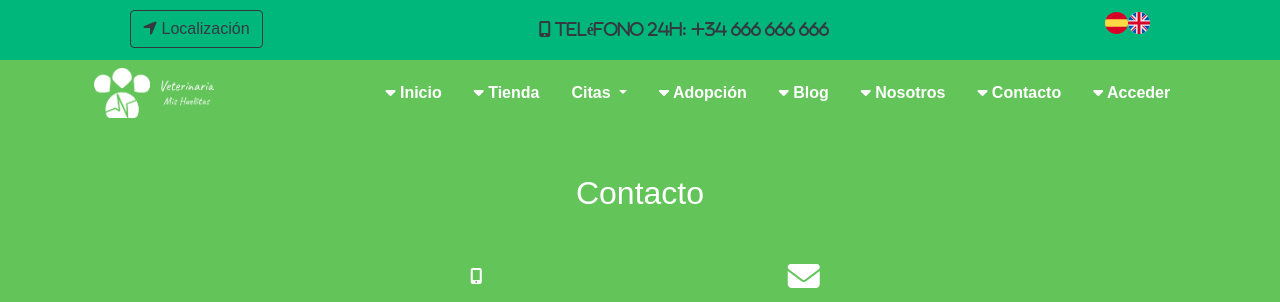
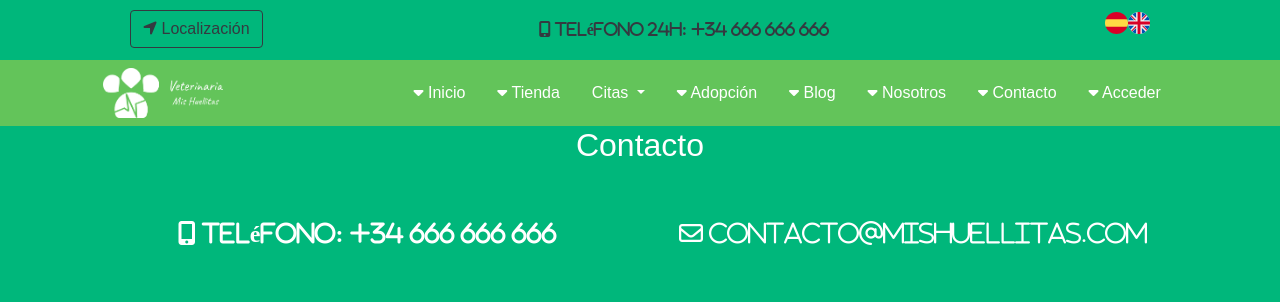
Before and after one commit to manu-lopez/web_veterinaria, a PHP site: page /contacto.php in a window 1280 px wide. Shown: the top 302 px of the page. Run offline with PHP 8.4, Linux system fonts and the light colour scheme; some libraries are stand-ins or nearby versions; some web fonts are replaced.

Commit message:
terminada pagina contacto y depuracion codigo

```diff
--- a/component/contact/formulario.css
+++ b/component/contact/formulario.css
@@ -1,10 +1,7 @@
-h3,
-body {
-    font-weight: bold;
-}
 
 .contacto .card {
     border-radius: 4rem;
     background: #97E0CB;
     margin-bottom: 5rem;
+    font-weight: bold;
 }
--- a/component/footer/footer.css
+++ b/component/footer/footer.css
@@ -1,3 +1,4 @@
+/* PARA TODAS LAS PAGINAS EN GLOBAL */
 * {
     font-family: 'Fira Sans Condensed', sans-serif;
     box-sizing: border-box;
--- a/contacto/contacto.css
+++ b/contacto/contacto.css
@@ -1,3 +1,3 @@
-.body-contacto i{
-    color: white;
+.body-contacto{
+    background: linear-gradient(180deg, #00B77B 30%, #0094B1 100%);
 }
--- a/contacto/contacto.php
+++ b/contacto/contacto.php
@@ -8,33 +8,33 @@
 
 <body>
 
+
         <?php include '../component/navbar/navbar.php'; ?>
 
-    <div class="container-fluid body-inicio">
+        <div class="body-contacto body-contacto">
+
+            <div class="container-fluid">
 
 
                 <center>
-            <h2 class="text-white mt-5">Contacto</h2>
+                    <h2 class="text-white ">Contacto</h2>
                 </center>
 
                 <center>
-            <div class="row  justify-content-center mt-5 body-contacto">
-                <div class="col-lg-3">
+                    <div class="row  justify-content-center">
+                        <div class="col-md-5">
 
-                    <a class="nav-link text-dark disabled"><i class="fas fa-mobile-alt">
                             <h4 class="text-white mt-5">
+                                <i class="fas fa-mobile-alt"> Teléfono: +34 666 666 666</i>
+                            </h4>
 
-                                Teléfono: +34 666 666 666</h4>
-                        </i>
-                    </a>
 
                         </div>
-                <div class="col-lg-3 ">
+                        <div class="col-md-5 ">
 
-                    <i class="fas fa-envelope fa-2x"></i>
                             <h4 class="text-white mt-5">
-
-                        contacto@mishuellitos.com</h4>
+                                <i class="far fa-envelope"> contacto@mishuellitas.com</i>
+                            </h4>
 
                         </div>
                     </div>
@@ -43,6 +43,9 @@
 
                 <?php include '../component/contact/form.php'; ?>
 
+                <img src="../imagenes/linea.svg" class="linea2" alt="">
+
+
                 <div class="footer-inicio">
 
                     <?php include '../component/footer/footer.php'; ?>
@@ -50,7 +53,7 @@
                 </div>
 
             </div>
-
+        </div>
 </body>
 
 </html>
--- a/inicio/inicio.css
+++ b/inicio/inicio.css
@@ -7,6 +7,11 @@ body {
     margin: 0;
 }
 
+
+.carousel-caption h3 {
+    background: linear-gradient(180deg, #92DB5A 20%, #5ADB76 100%);
+    border-radius: 1rem;
+}
 
 .container-fluid {
     padding: 0;
@@ -48,10 +53,9 @@ body {
 }
 
 .fila-inicio .card {
-    -webkit-box-shadow: 0.3rem 0.3rem 0.3rem 0px rgba(0, 0, 0, 0.75);
-    -moz-box-shadow: 0.3rem 0.3rem 0.3rem 0px rgba(0, 0, 0, 0.75);
-    box-shadow: 0.3rem 0.3rem 0.3rem 0px rgba(0, 0, 0, 0.75);
-    margin-left: 1rem;
+    -webkit-box-shadow: 0.1rem 0.1rem 0.1rem 0px rgba(0, 0, 0, 0.75);
+    -moz-box-shadow: 0.1rem 0.1rem 0.1rem 0px rgba(0, 0, 0, 0.75);
+    box-shadow: 0.1rem 0.1rem 0.1rem 0px rgba(0, 0, 0, 0.75);
 }
 
 
@@ -61,26 +65,14 @@ body {
 
 /* CONFIGURACION LINEA SEPARACION */
 
-#linea1 {
-    margin-top: 5rem;
+.linea1 {
     width: 100%;
     transform: rotate(180deg);
 }
 
-#linea2 {
+.linea2 {
     width: 100%;
 }
 
 
 /* TERMINA AQUI */
-
-
-
-.h5-inicio {
-    color: black;
-}
-
-.carousel-caption h3 {
-    background: linear-gradient(180deg, #92DB5A 20%, #5ADB76 100%);
-    border-radius: 1rem;
-}
--- a/inicio/inicio.php
+++ b/inicio/inicio.php
@@ -153,7 +153,7 @@
       </div>
     </div>
 
-    <img src="../imagenes/linea.svg" id="linea1" alt="">
+    <img src="../imagenes/linea.svg" class="linea1 mt-5" alt="">
 
 
     <!-- ZONA "DONDE ESTAMOS" -->
@@ -166,7 +166,7 @@
     <?php include '../component/contact/form.php'; ?>
 
 
-    <img src="../imagenes/linea.svg" id="linea2" alt="">
+    <img src="../imagenes/linea.svg" class="linea2" alt="">
 
     <!-- ZONA FOOTER -->
 
@@ -176,7 +176,7 @@
 
     </div>
   </div>
-  </div>
+</div>
 
 
   <!--
```
Lines whose indentation alone changed are shown as unchanged.
